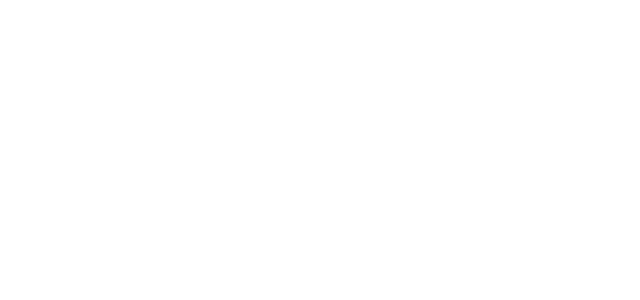
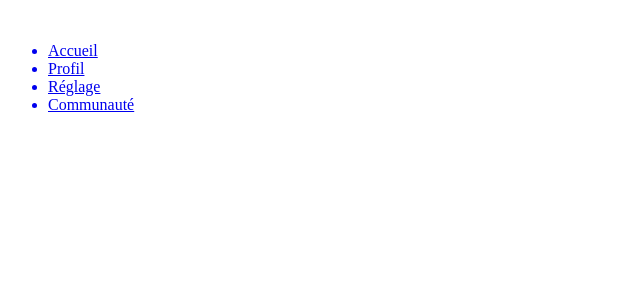
Before and after one commit to romy0422/SportSee, a React (Create React App) app in the folder projet12/: page /#/1/1 in a window 1280 px wide. Shown: the top 300 px of the page, without its empty margins (0-640 px from the left). Built offline with nearby package versions, Linux system fonts and the light colour scheme.

Commit message:
ajout du header

```diff
--- a/projet12/src/Pages/Dashboard/Dashboard.jsx
+++ b/projet12/src/Composants/Dashboard.jsx
@@ -2,8 +2,8 @@
 import { useParams } from "react-router-dom";
 import {
   getUser,
-} from "../../CallDatas/CallDatas";
-import User from "../../Modelisation/user";
+} from "../CallDatas/CallDatas";
+import User from "../Modelisation/user";
 
 
 function Dashboard() {
--- /dev/null
+++ b/projet12/src/Composants/Header.jsx
@@ -0,0 +1,31 @@
+import React from "react";
+import { Link } from "react-router-dom";
+
+
+const Header = () => {
+  return (
+
+      <nav className="header__nav">
+        <Link to="/" className="header__link-img-wrapper">
+          <img alt="" className="header__img" />
+        </Link>
+        <ul className="header__links">
+          <Link to="/" className="header__link">
+            <li>Accueil</li>
+          </Link>
+          <Link to="/user" className="header__link">
+            <li>Profil</li>
+          </Link>
+          <Link to="/settings" className="header__link">
+            <li>Réglage</li>
+          </Link>
+          <Link to="community" className="header__link">
+            <li>Communauté</li>
+          </Link>
+        </ul>
+      </nav>
+
+  );
+};
+
+export default Header;
--- a/projet12/src/Pages/userIndex.jsx
+++ b/projet12/src/Pages/userIndex.jsx
@@ -1,5 +1,5 @@
 import React from "react";
-import Dashboard from "../Pages/Dashboard/Dashboard";
+import Dashboard from "../Composants/Dashboard";
 
 function Userindex() {
   return (
--- a/projet12/src/Router/RoutesPath.jsx
+++ b/projet12/src/Router/RoutesPath.jsx
@@ -2,13 +2,13 @@
 import { HashRouter, Routes, Route, Navigate } from "react-router-dom"
 import Userindex from "../Pages/userIndex";
 import Accueil from "../Pages/Home/Home";
-
+import Header from "../Composants/Header";
 
 
 function RoutesPath() {
     return(
         <HashRouter>
-
+                  <Header />
                 <Routes>
                     <Route element={<Navigate replace to="/accueil" />} path="/" />
                     <Route path="/accueil" element={<Accueil />}/>
```
